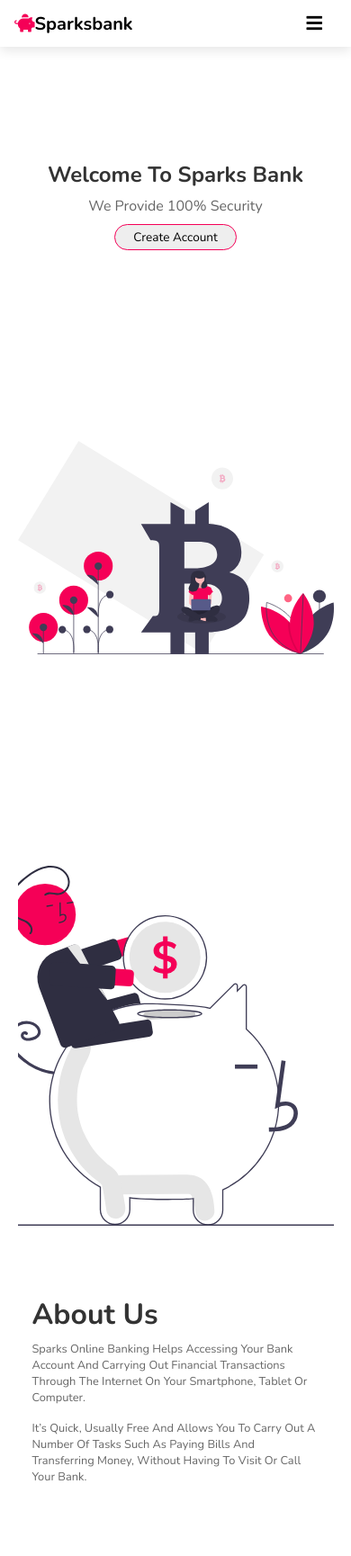
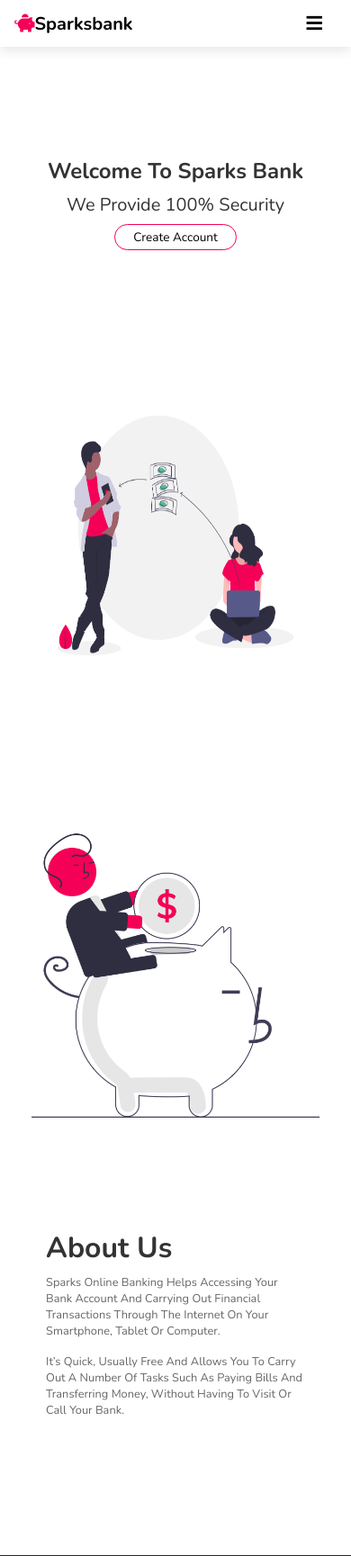
Before and after one commit to sanjaykumar-webdev/banking, a PHP site: page / in a window 390 px wide. Shown: the top 1729 px of the page at 90% size. Run offline with PHP 8.4, Linux system fonts and the light colour scheme.

Commit message:
fixed overflow

```diff
--- a/css/style.css
+++ b/css/style.css
@@ -73,6 +73,9 @@ section {
   padding: 7rem 9%;
   min-height: 100vh;
 }
+/*navbar section ends*/
+
+/*Home section*/
 .home {
   display: flex;
   align-items: center;
@@ -84,7 +87,7 @@ section {
 }
 
 .home .image {
-  flex: 1 1 39rem;
+  flex: 1 1 45rem;
 }
 
 .home .image img {
@@ -92,7 +95,7 @@ section {
 }
 
 .home .content {
-  flex: 1 1 39rem;
+  flex: 1 1 45rem;
 }
 
 .home .content h3 {
@@ -101,8 +104,8 @@ section {
 }
 
 .home .content p {
-  color: #666;
-  font-size: 2rem;
+  color: #333;
+  font-size: 2.5rem;
   padding: 1rem 0;
 }
 .home .content .btn {
@@ -112,12 +115,14 @@ section {
   color: black;
   font-size: 1.7rem;
   font-weight: 400;
-  background: #eee;
+  background: #fff;
 }
 .home .content .btn:hover {
   background: var(--txt);
   color: #eee;
 }
+/*Home section ends*/
+
 /*about section*/
 .about {
   display: flex;
@@ -129,7 +134,7 @@ section {
 .about .image {
   flex: 1 1 39rem;
   height: 50rem;
-  background: url(/img/piggy.svg) no-repeat;
+  background: url(../img/piggy.jpeg) no-repeat;
   background-size: cover;
   background-position: center;
   background-blend-mode: screen;
@@ -150,7 +155,9 @@ section {
   color: #666;
   padding: 1rem 0;
 }
+/*about section ends*/
 
+/*footer*/
 .footer {
   background: #282727;
   padding: 1rem 7%;
@@ -215,6 +222,8 @@ section {
 .footer .credit a {
   color: var(--txt);
 }
+/*footer ends*/
+
 /*media queries*/
 @media (max-width: 991px) {
   html {
@@ -224,11 +233,7 @@ section {
     padding: 1rem 2rem;
   }
   .home .content {
-    text-align: center;
-    font-size: 2.5rem;
-  }
-  .about {
-    margin-top: 3rem;
+    font-size: 2rem;
   }
   .footer {
     margin-top: 5rem;
@@ -264,7 +269,7 @@ section {
   }
   .home .content {
     text-align: center;
-    padding-top: 1rem;
+    padding-top: 5rem;
   }
   .home .content h3 {
     font-size: 3rem;
@@ -275,16 +280,26 @@ section {
   .footer .box:nth-child(2) {
     margin-left: 2rem;
   }
+  .home .image img {
+    height: 40rem;
+  }
+  .home {
+    padding-bottom: 1rem;
+  }
+  .about {
+    padding-top: 1rem;
+  }
 }
 
 @media (max-width: 400px) {
   html {
     font-size: 50%;
   }
-
-  section {
-    padding: 1rem 5%;
-    padding-top: 8rem;
+  .home {
+    padding-bottom: 1rem;
+  }
+  .about {
+    padding-top: 1rem;
   }
   footer {
     margin-top: 20rem;
--- a/index.html
+++ b/index.html
@@ -21,7 +21,7 @@
   <a href="#" class="logo"><i class="fas fa-piggy-bank"></i>Sparksbank</a>
   <nav class="navbar">
     <a href="#home">Home</a>
-    <a href="#about">about</a>
+    <a href="#about"target="reserved">about</a>
     <a href="">transaction</a>
     <a href="">transfer history</a>
   </nav>
@@ -39,7 +39,7 @@
   </div>
 
   <div class="image">
-      <img src="/img/digital_currency.svg" alt="img">
+      <img src="img/tr.png" alt="img">
   </div>
 
 </section>
@@ -64,6 +64,7 @@
 </section>
 
 <!-- about section ends -->
+
 <!-- footer section ends -->
 <div class="footer">
 
```
Also changed, not shown: img/dc.jpeg (added), img/digital_currency.svg (deleted), img/hello.jpeg (added), img/ot.svg (deleted), img/piggy.jpeg (added), img/piggy.svg (deleted), img/tr.png (added), img/wallet.svg (deleted).
